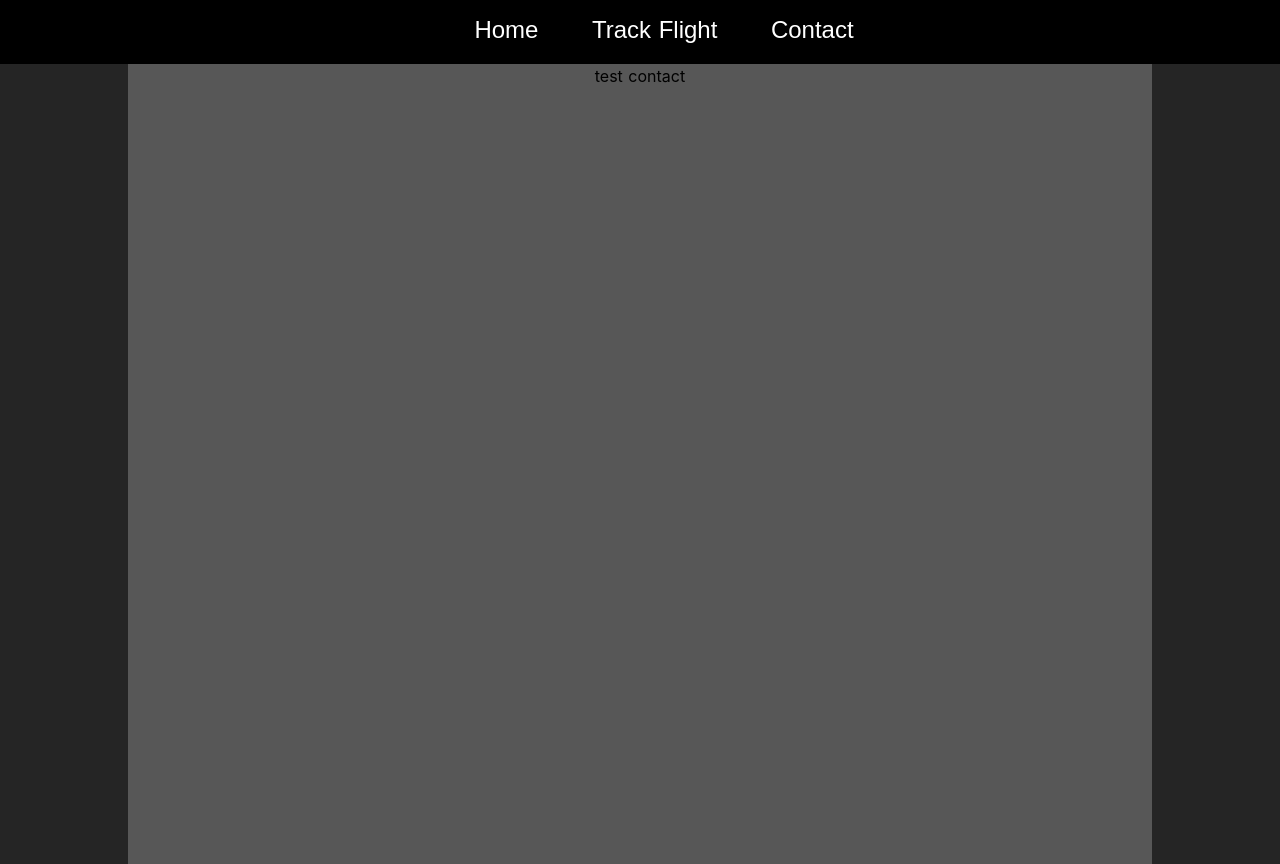
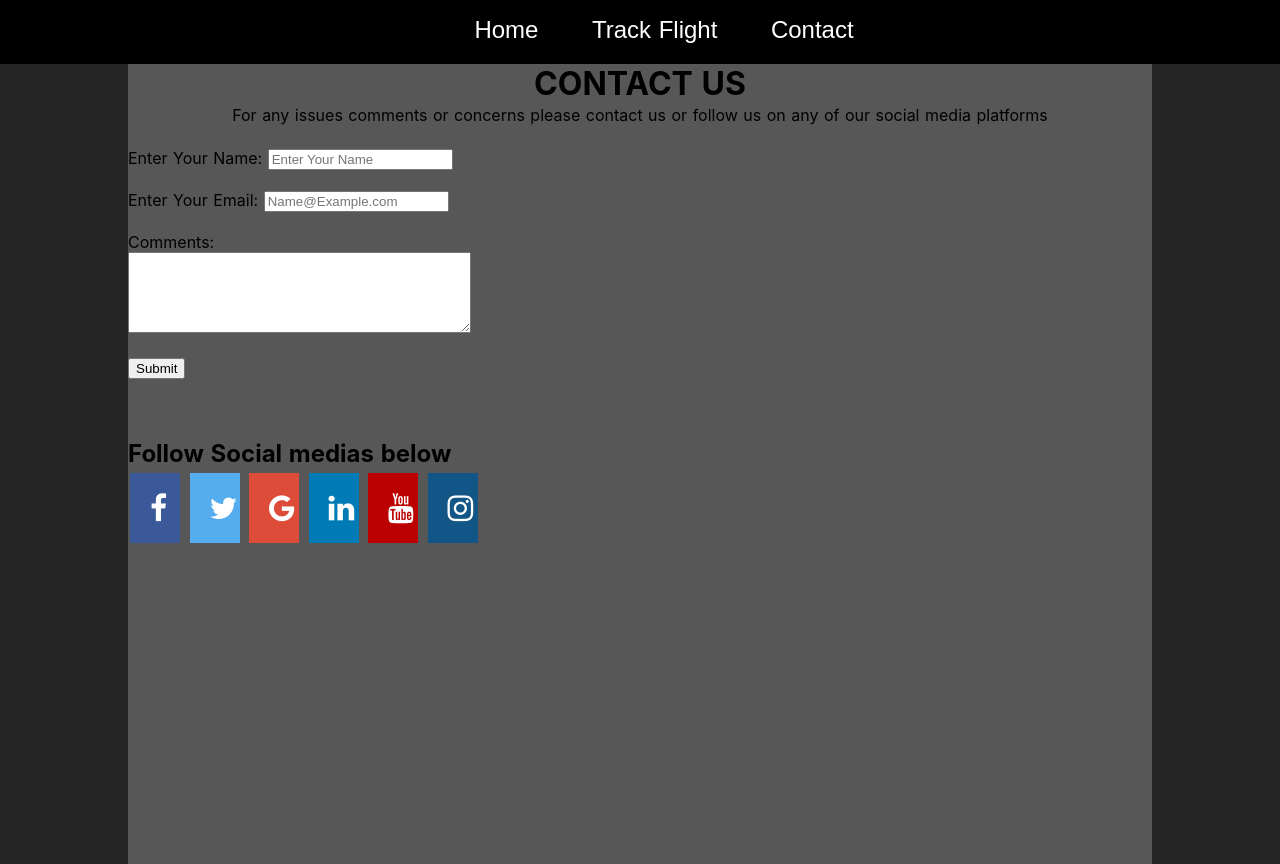
Before and after one commit to SkyFinderCorp/SkyFinderWebApp, a Django app: page /contact/ in a window 1280 px wide. Run offline with Django 4.2, Linux system fonts and the light colour scheme.

Commit message:
fixed contacts/home page

```diff
--- a/SkyFinderWebApp/static/css/animations.css
+++ b/SkyFinderWebApp/static/css/animations.css
@@ -52,5 +52,4 @@
 }
 .eight span:nth-of-type(9) {
     animation-delay: 3.9s;
-
 }
--- a/templates/contact.html
+++ b/templates/contact.html
@@ -13,8 +13,97 @@
 <div class="layout-container">
     <main class="content-container">
         {% block content %}
-            <p>test contact</p>
-            <textBox title="The Goal" body="We set out to build a robot that would allow for students online to have a physical presence within the classroom. It was roughly inspired by the robot made by Sheldon in The Big Bang Theory."></textBox>
+       <h1 style="text-align:center;">CONTACT US</h1>
+<p>For any issues comments or concerns please contact us or follow us on any of our social media platforms</p>
+<br>
+
+            <div class="center-form">
+<form>
+
+<label>Enter Your Name:</label>
+
+<input type="text" name="name" placeholder="Enter Your Name">
+
+<br><br>
+
+<label>Enter Your Email:</label>
+
+<input type="email" name="e-mail" placeholder="Name@Example.com">
+
+<br><br>
+    Comments:<br>
+ <textarea rows ="5" cols = "40" name = "Description" spellcheck="false">
+
+ </textarea>
+    <br>
+    <br>
+    <input type="submit">
+</form>
+
+</div>
+            <br>
+            <br>
+            <br>
+
+<meta name="viewport" content="width=device-width, initial-scale=1">
+<link rel="stylesheet" href="https://cdnjs.cloudflare.com/ajax/libs/font-awesome/4.7.0/css/font-awesome.min.css">
+<style>
+.fa {
+  padding: 20px;
+  font-size: 30px;
+  width: 50px;
+  text-align: center;
+  text-decoration: none;
+  margin: 5px 2px;
+}
+
+
+.fa-facebook {
+  background: #3B5998;
+  color: white;
+}
+
+.fa-twitter {
+  background: #55ACEE;
+  color: white;
+}
+
+.fa-google {
+  background: #dd4b39;
+  color: white;
+}
+
+.fa-linkedin {
+  background: #007bb5;
+  color: white;
+}
+
+.fa-youtube {
+  background: #bb0000;
+  color: white;
+}
+
+.fa-instagram {
+  background: #125688;
+  color: white;
+}
+
+
+</style>
+</head>
+<body>
+
+<h2>Follow Social medias below</h2>
+
+
+<a href="#" class="fa fa-facebook"></a>
+<a href="#" class="fa fa-twitter"></a>
+<a href="#" class="fa fa-google"></a>
+<a href="#" class="fa fa-linkedin"></a>
+<a href="#" class="fa fa-youtube"></a>
+<a href="#" class="fa fa-instagram"></a>
+
+
         {% endblock %}
     </main>
 </div>
```
Also changed, not shown: templates/index.html (+3 -4 lines).
